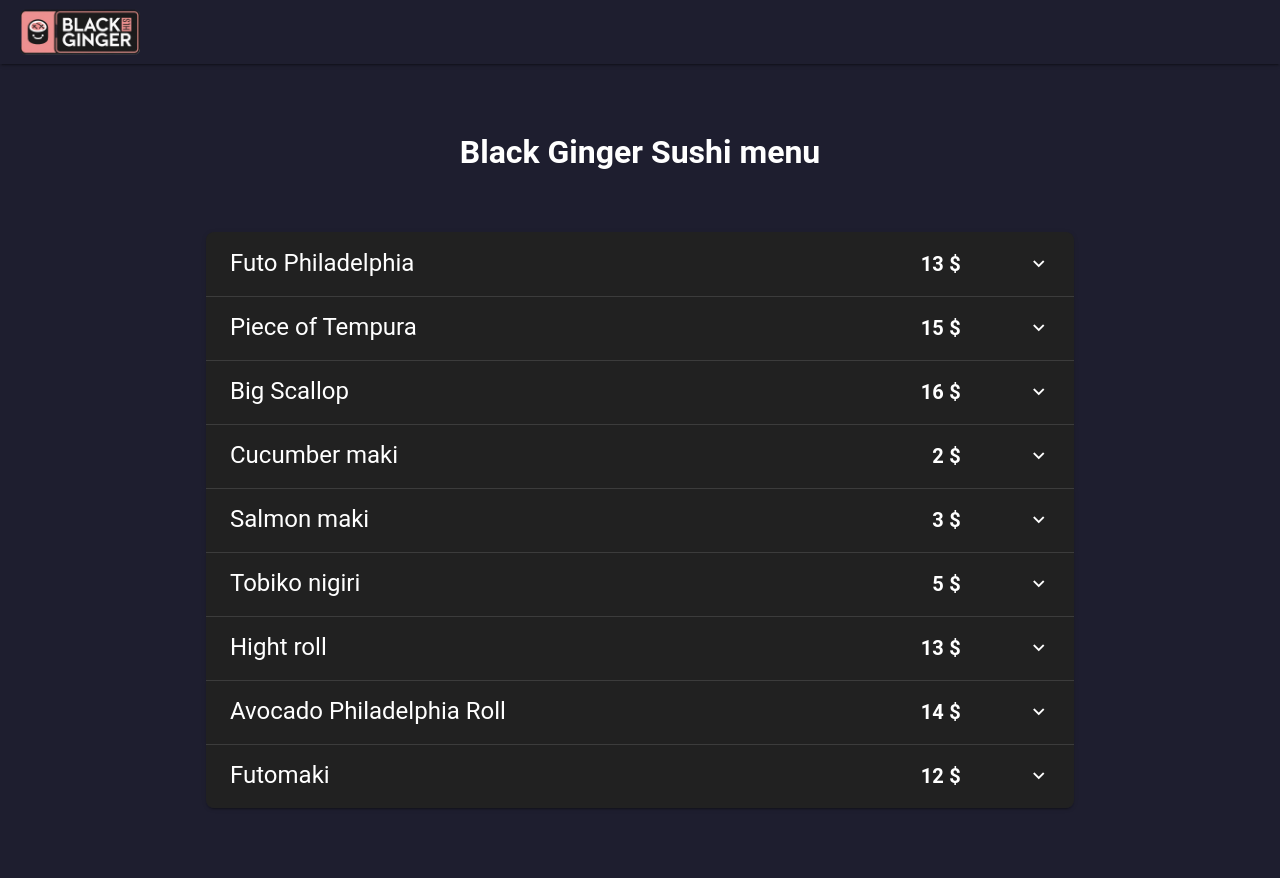
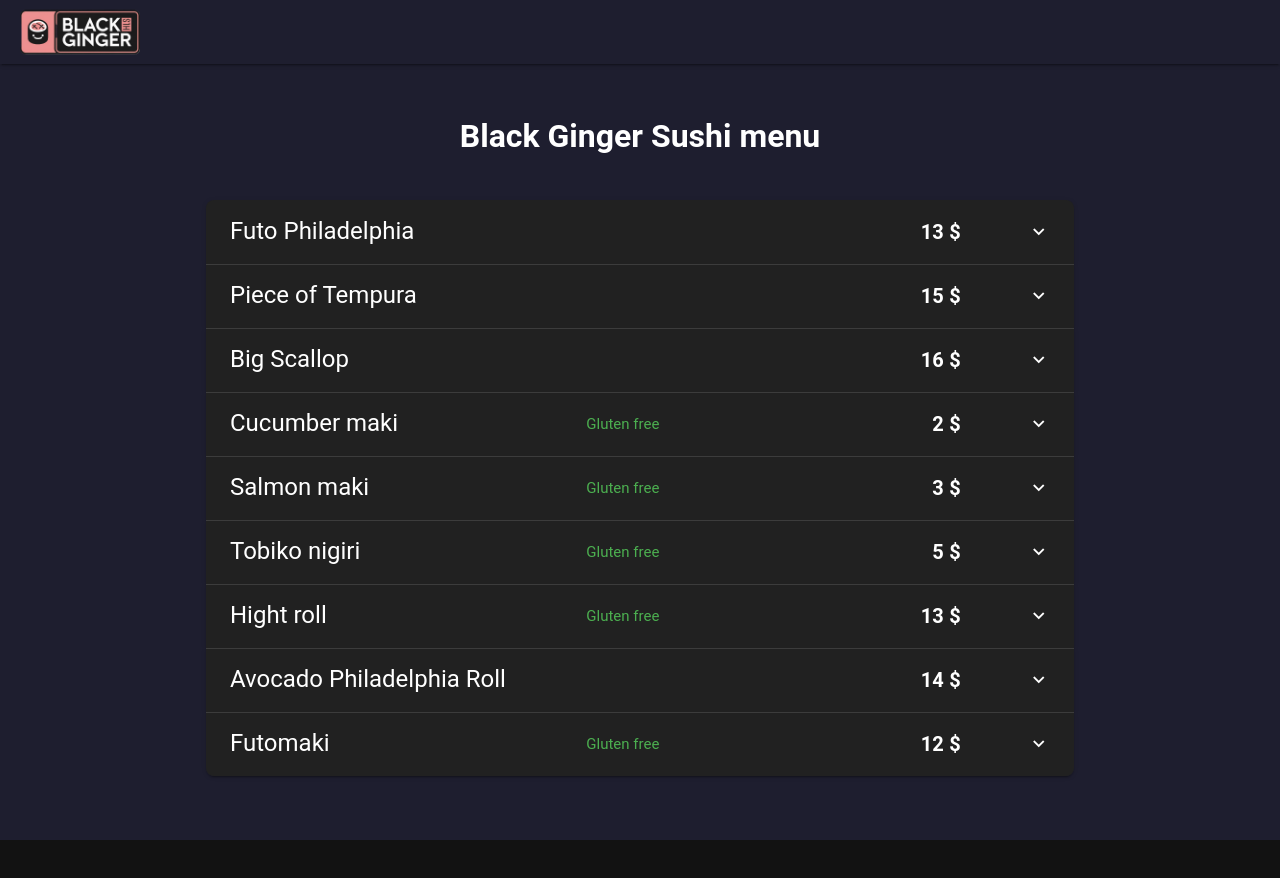
Before and after one commit to n0rahh/black-ginger-webpage, a Vue app: page / in a window 1280 px wide. Shown: the top 878 px of the page. After the commit the page ends 840 px from the top, so only its background shows below. Built offline with nearby package versions, Linux system fonts and the light colour scheme.

Commit message:
feat: rwd and gluten free handler

```diff
--- a/src/components/Menu/MenuItem.vue
+++ b/src/components/Menu/MenuItem.vue
@@ -3,12 +3,24 @@
     <v-expansion-panel-title>
       <template v-slot>
         <v-row no-gutters>
-          <v-col class="d-flex justify-start" cols="6">
-            <span class="text-h5">{{ title }}</span>
+          <v-col class="d-flex justify-start align-center" cols="5">
+            <span
+              :class="{
+                'text-subtitle-1': $vuetify.display.xs,
+                'text-h5': !$vuetify.display.xs,
+              }"
+            >
+              {{ item.title }}
+            </span>
           </v-col>
-          <v-col class="d-flex justify-end" cols="5">
+          <v-col cols="3" class="d-flex align-center">
+            <span v-if="item.isGlutenFree" class="ml-6 text-green">
+              {{ glutenFreeTextHandler }}
+            </span>
+          </v-col>
+          <v-col class="d-flex justify-end align-center" cols="3">
             <v-fade-transition leave-absolute>
-              <span class="text-h6 font-weight-bold">{{ price }} $</span>
+              <span class="text-h6 font-weight-bold">{{ item.price }} $</span>
             </v-fade-transition>
           </v-col>
         </v-row>
@@ -23,16 +35,16 @@
       >
         <v-col sm="6" cols="12" class="d-flex align-center">
           <p class="text-h6">
-            {{ description }}
+            {{ item.description }}
           </p>
         </v-col>
         <v-col sm="5" cols="12" offset-sm="1" class="d-flex justify-end">
           <v-img
-            :src="image"
+            :src="item.image"
             class="mb-4"
             rounded="lg"
             width="100px"
-            cover="1"
+            cover
             max-height="300px"
           />
         </v-col>
@@ -45,25 +57,18 @@
 export default {
   name: 'MenuItem',
   props: {
-    title: {
-      type: String,
-      required: true,
-    },
-    description: {
-      type: String,
-      required: true,
-    },
-    price: {
-      type: Number,
-      required: true,
-    },
-    image: {
-      type: String,
+    item: {
+      type: Object,
       required: true,
     },
   },
   data() {
     return {};
   },
+  computed: {
+    glutenFreeTextHandler() {
+      return this.$vuetify.display.xs ? 'GF' : 'Gluten free';
+    },
+  },
 };
 </script>
--- a/src/views/Home.vue
+++ b/src/views/Home.vue
@@ -1,21 +1,18 @@
 <template>
-  <v-container class="py-16">
+  <v-container class="py-12">
     <v-row>
       <v-col cols="12" class="text-center">
         <h1>Black Ginger Sushi menu</h1>
       </v-col>
     </v-row>
-    <v-container class="mt-10 d-flex justify-center menu">
+    <v-container class="mt-6 d-flex justify-center menu">
       <v-row>
         <v-col cols="12">
           <v-expansion-panels>
             <MenuItem
               v-for="(item, index) in sushiItems"
               :key="index"
-              :title="item.title"
-              :description="item.description"
-              :price="item.price"
-              :image="item.image"
+              :item="item"
             />
           </v-expansion-panels>
         </v-col>
@@ -45,16 +42,18 @@ export default {
     return {
       sushiItems: [
         {
-          title: 'Futo Philadelphia ',
-          description: 'Salmon ,cream cheese, cucumber',
+          title: 'Futo Philadelphia',
+          description: 'Salmon, cream cheese, cucumber',
           price: 13,
           image: futoPhiladelphia,
+          isGlutenFree: false,
         },
         {
           title: 'Piece of Tempura',
-          description: 'Shrimp tempura,avocado , leek tempura',
+          description: 'Shrimp tempura, avocado, leek tempura',
           price: 15,
           image: pieceOfTempura,
+          isGlutenFree: false,
         },
         {
           title: 'Big Scallop',
@@ -62,31 +61,36 @@ export default {
             'Shrimp tempura, crab meat imitation. On the top mixed chop scallops with tobiko + mayo + wasabi. Topped wasabi sos',
           price: 16,
           image: bigScallop,
+          isGlutenFree: false,
         },
         {
           title: 'Cucumber maki',
-          description: 'Cucumber, rice, nori. Gluten free',
+          description: 'Cucumber, rice, nori',
           price: 2,
           image: cucumberMaki,
+          isGlutenFree: true,
         },
         {
           title: 'Salmon maki ',
-          description: 'Salmon, rice, nori. Gluten free. Contains fish',
+          description: 'Salmon, rice, nori',
           price: 3,
           image: salmonMaki,
+          isGlutenFree: true,
         },
         {
           title: 'Tobiko nigiri',
-          description: 'Raw salmon eggs with rice. Gluten free. 2 pcs',
+          description: 'Raw salmon eggs with rice. 2 pcs',
           price: 5,
           image: tobikoNigiri,
+          isGlutenFree: true,
         },
         {
           title: 'Hight roll',
           description:
-            'Crab meat imitation, avocado, cucumber, cream cheese. On the top smoked salmon. Topped sweet mayo. Gluten free',
+            'Crab meat imitation, avocado, cucumber, cream cheese. On the top smoked salmon. Topped sweet mayo',
           price: 13,
           image: hightRoll,
+          isGlutenFree: true,
         },
         {
           title: 'Avocado Philadelphia Roll',
@@ -94,12 +98,14 @@ export default {
             'Salmon + cream cheese + cucumber. Avocado and sesame on the top',
           price: 14,
           image: avocadoPhiladelphia,
+          isGlutenFree: false,
         },
         {
           title: 'Futomaki',
-          description: 'Salmon, avocado, cucumber. Gluten free',
+          description: 'Salmon, avocado, cucumber',
           price: 12,
           image: futomaki,
+          isGlutenFree: true,
         },
       ],
     };
```
